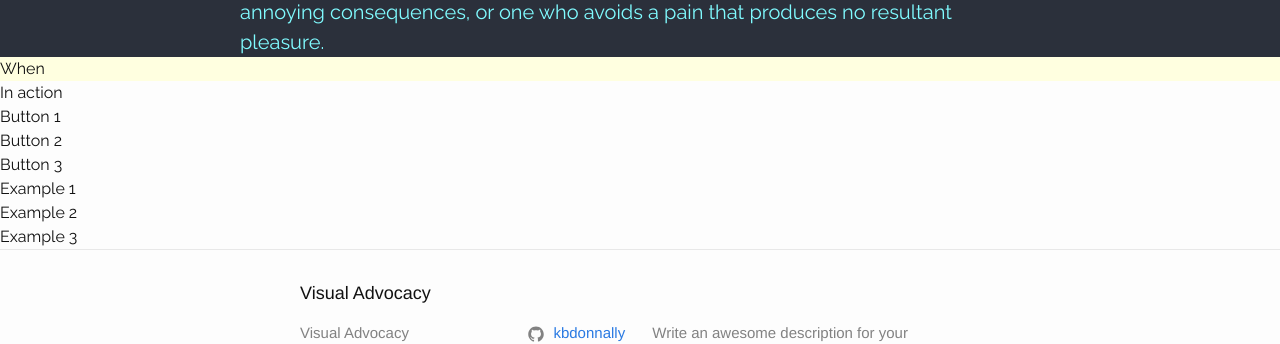
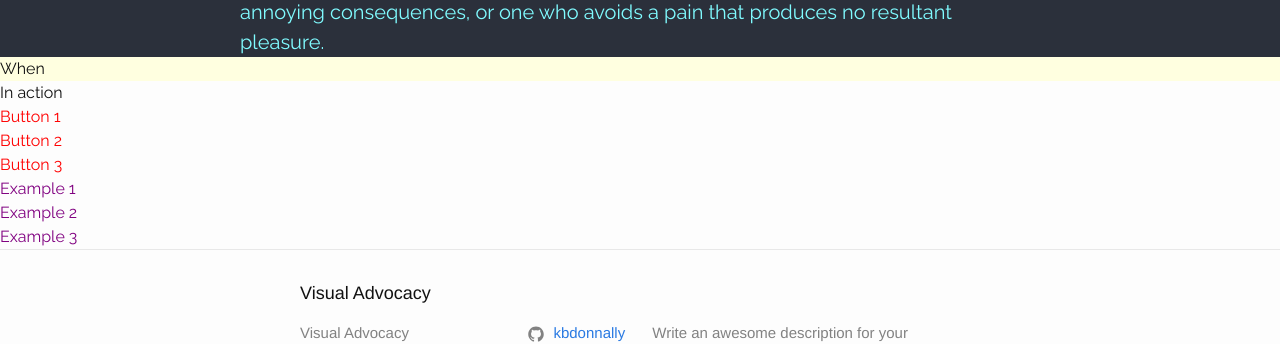
Before and after one commit to kbdonnally/visual-advocacy, a Jekyll site: the page built from new-home.html, in a window 1280 px wide. Shown: the part 1503-1847 px from the top of the page. Built offline with Jekyll 4.4.1, drawn with Linux system fonts in a browser that asks for light colours.

Commit message:
Set up skeleton to style Examples section

```diff
--- a/_sass/_homepage.scss
+++ b/_sass/_homepage.scss
@@ -224,8 +224,32 @@ html, body {
 
 }
 
+/**
+ * Examples
+ */
+
 .home-grid-examples {
 	grid-area: examples;
+}
+
+.home-examples__title {
+
+}
+
+.home-examples__btns {
+
+}
+
+[class*="home-examples__btn--"] {
+	color: red;
+}
+
+.home-examples__content {
+
+}
+
+[class*="home-examples__example--"] {
+	color: purple;
 }
 
 /**
--- a/new-home.html
+++ b/new-home.html
@@ -12,8 +12,8 @@ permalink: /new-home/
 			<div class="home-links__wrapper">
 				<a class="home-links__link" href="#what">What</a>
 				<a class="home-links__link" href="#when">When</a>
-				<a class="home-links__link" href="#why">Where</a>
-				<a class="home-links__link" href="#how">Why</a>
+				<a class="home-links__link" href="#where">Where</a>
+				<a class="home-links__link" href="#why">Why</a>
 				<!-- and then style differently: Hoo & How? -->
 				<!--a class="home-links__link" href="#who">Who</a-->
 			</div>
@@ -35,22 +35,22 @@ permalink: /new-home/
 		</div>
 	</div>
 	<!-- Examples around the web -->
-	<div id="how" class="home-grid-examples">
+	<div id="where" class="home-grid-examples">
 		<div class="home-examples__title">In action</div>
 		<div class="home-examples__btns">
 			<div class="home-examples__btn--1">Button 1</div>
 			<div class="home-examples__btn--2">Button 2</div>
 			<div class="home-examples__btn--3">Button 3</div>
 		</div>
-		<div class="home-examples__container">
+		<div class="home-examples__content">
 			<!-- do these with a loop, esp since needs title + pics + text for all 3 -->
-			<div class="home-examples__example--1">
+			<div id="ex1" class="home-examples__example--1">
 				Example 1
 			</div>
-			<div class="home-examples__example--2">
+			<div id="ex2" class="home-examples__example--2">
 				Example 2
 			</div>
-			<div class="home-examples__example--3">
+			<div id="ex3" class="home-examples__example--3">
 				Example 3
 			</div>
 		</div>
```
